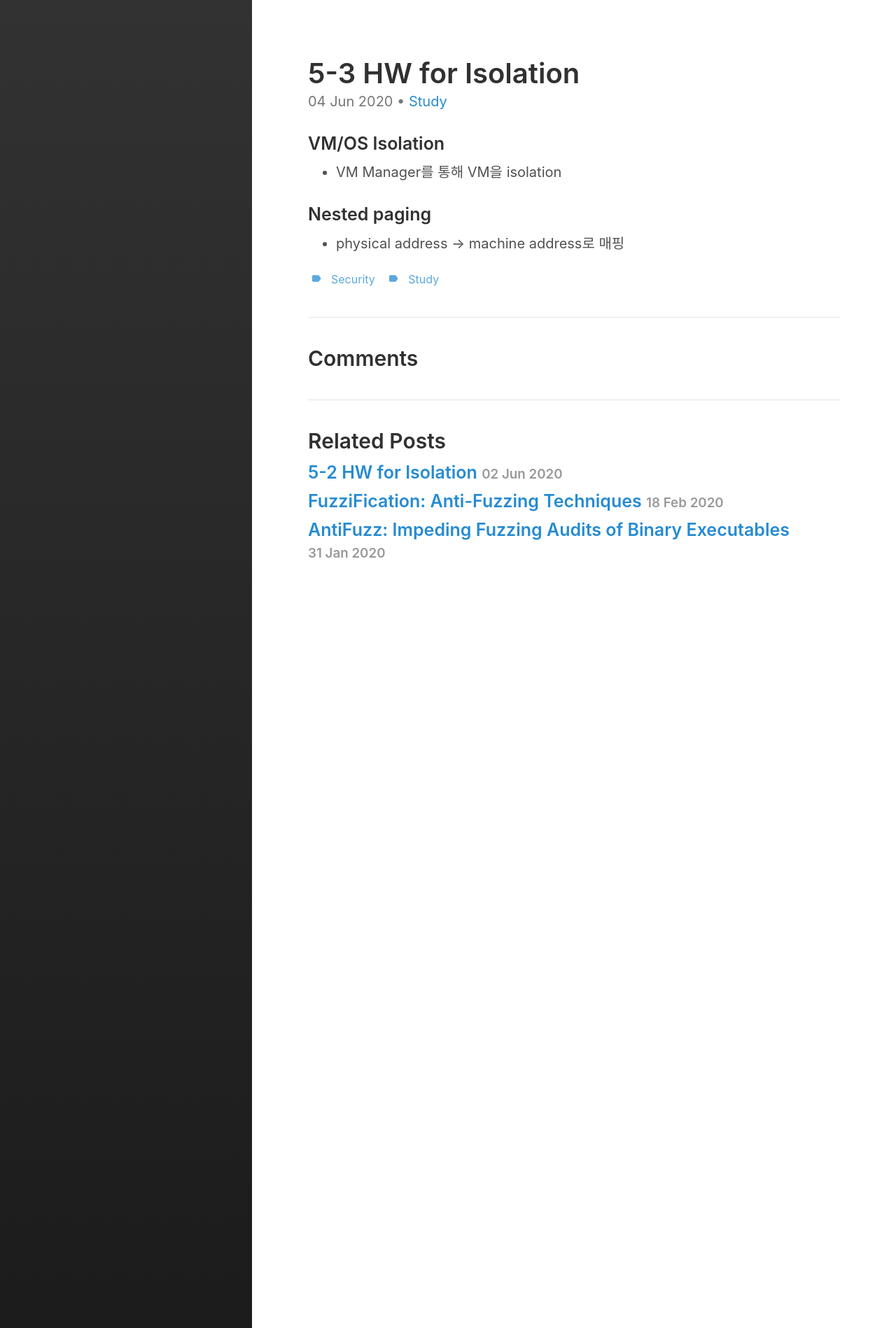
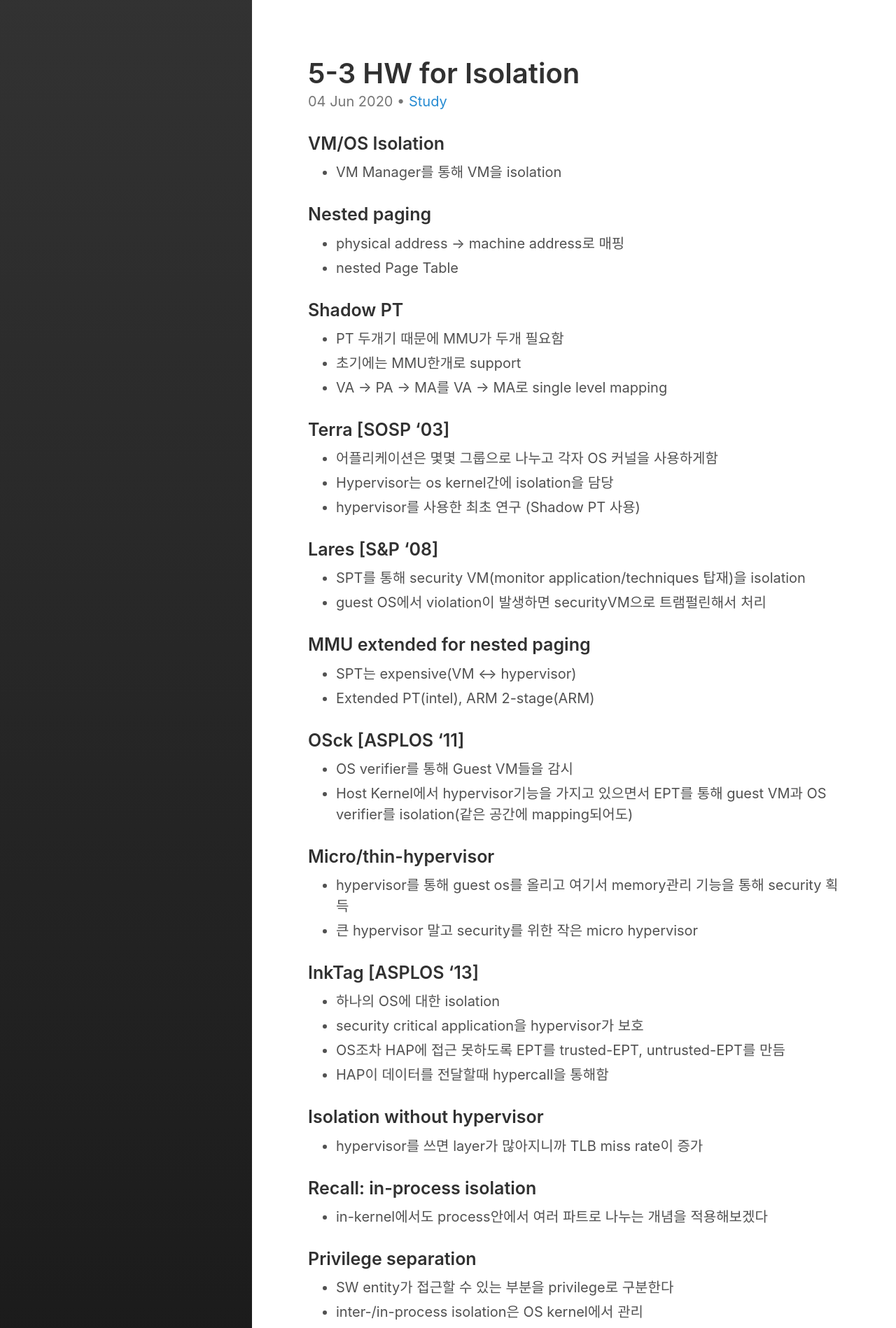
Before and after one commit to blingcho/blingcho.github.io, a Jekyll site: the page built from _posts/survey/2020-06-04-5-3 HW for Isolation.md, in a window 1280 px wide. Shown: the top 1898 px of the page at 70% size. Built offline with Jekyll 4.4.1, drawn with Linux system fonts in a browser that asks for light colours; some of the changed text lies outside the part shown.

Commit message:
20.06.02

```diff
--- a/_posts/survey/2020-06-04-5-3 HW for Isolation.md
+++ b/_posts/survey/2020-06-04-5-3 HW for Isolation.md
@@ -13,3 +13,63 @@ tags:
 
 ### Nested paging
  - physical address -> machine address로 매핑
+ - nested Page Table
+
+### Shadow PT
+ - PT 두개기 때문에 MMU가 두개 필요함
+ - 초기에는 MMU한개로 support
+ - VA -> PA -> MA를 VA -> MA로 single level mapping
+
+### Terra [SOSP '03]
+ - 어플리케이션은 몇몇 그룹으로 나누고 각자 OS 커널을 사용하게함
+ - Hypervisor는 os kernel간에 isolation을 담당
+ - hypervisor를 사용한 최초 연구 (Shadow PT 사용)
+
+### Lares [S&P '08]
+ - SPT를 통해 security VM(monitor application/techniques 탑재)을 isolation
+ - guest OS에서 violation이 발생하면 securityVM으로 트램펄린해서 처리
+
+### MMU extended for nested paging
+ - SPT는 expensive(VM <-> hypervisor)
+ - Extended PT(intel), ARM 2-stage(ARM)
+
+### OSck [ASPLOS '11]
+ - OS verifier를 통해 Guest VM들을 감시
+ - Host Kernel에서 hypervisor기능을 가지고 있으면서 EPT를 통해 guest VM과 OS verifier를 isolation(같은 공간에 mapping되어도)
+
+### Micro/thin-hypervisor
+ - hypervisor를 통해 guest os를 올리고 여기서 memory관리 기능을 통해 security 획득
+ - 큰 hypervisor 말고 security를 위한 작은 micro hypervisor
+
+### InkTag [ASPLOS '13]
+ - 하나의 OS에 대한 isolation
+ - security critical application을 hypervisor가 보호
+ - OS조차 HAP에 접근 못하도록 EPT를 trusted-EPT, untrusted-EPT를 만듬
+ - HAP이 데이터를 전달할때 hypercall을 통해함
+
+### Isolation without hypervisor
+ - hypervisor를 쓰면 layer가 많아지니까 TLB miss rate이 증가
+
+### Recall: in-process isolation
+ - in-kernel에서도 process안에서 여러 파트로 나누는 개념을 적용해보겠다
+
+### Privilege separation
+ - SW entity가 접근할 수 있는 부분을 privilege로 구분한다
+ - inter-/in-process isolation은 OS kernel에서 관리
+ - VM/OS isolation은 hypervisor에서 관리
+ - VM/OS isolation을 hypervisor없이 해보자
+
+### In-kernel isolation
+ - inner kernel은 높은 권한
+ - outer kernel은 낮은 권한
+ - process가 OS를 공격하더라도 outer kernel만 공격당하겠다
+
+### Nested Kernel
+ - in-kernel isolation technique
+ - deploy에 문제가 있음
+ - PT update instruction -> request to Nested kernel(PT management)
+
+### Others
+ - HILPS : TCR, TTBR를 잘 조절하면 OS kernel, hypervisor 모두 isolation 다 할수있다.
+ - intra-level isolation
+ - domain swithcing(inner <-> outer 구분)
```
